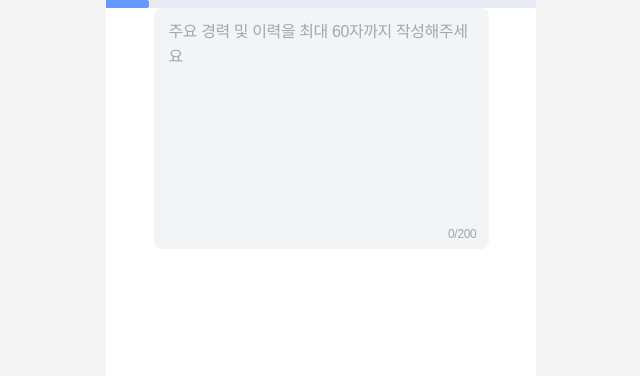
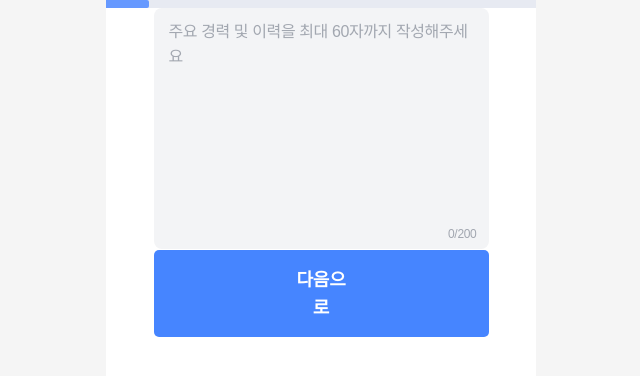
Before and after one commit to TEAM-SEONYAK/SEONYAK_CLIENT, a React (Vite) app: page / in a window 1280 px wide. Shown: the top 376 px of the page, without its empty margins (319-959 px from the left). Built offline with nearby package versions, Linux system fonts and the light colour scheme; a web font is replaced by a local one; what emotion-reset would draw is missing.

Commit message:
feat: 가장 큰 공통버튼 구현

```diff
--- a/src/App.tsx
+++ b/src/App.tsx
@@ -2,6 +2,7 @@ import { Global, ThemeProvider } from '@emotion/react';
 import styled from '@emotion/styled';
 import { useEffect, useState } from 'react';
 
+import { FullBtn } from './components/commons/Button';
 import Input from './components/commons/Input';
 import ProgressBar from './components/commons/ProgressBar';
 import globalStyle from './styles/globalStyle';
@@ -30,6 +31,10 @@ const App = () => {
     };
   }, []);
 
+  const onClickTest = () => {
+    alert('hi');
+  };
+
   return (
     <Wrapper>
       <ThemeProvider theme={theme}>
@@ -42,6 +47,7 @@ const App = () => {
           inputVal={inputVal}
           setInputVal={setInputVal}
         />
+        <FullBtn isActive={true} text="다음으로" onClick={onClickTest} />
       </ThemeProvider>
     </Wrapper>
   );
--- /dev/null
+++ b/src/components/commons/Button.tsx
@@ -0,0 +1,33 @@
+import styled from '@emotion/styled';
+
+// 화면 하단 풀사이즈 버튼
+interface FullBtnPropType {
+  isActive: boolean;
+  text: string;
+  onClick: () => void;
+}
+export const FullBtn = (props: FullBtnPropType) => {
+  const { isActive, text, onClick } = props;
+  return (
+    <FullBtnWrapper type="button" disabled={!isActive} onClick={onClick}>
+      {text}
+    </FullBtnWrapper>
+  );
+};
+
+const FullBtnWrapper = styled.button`
+  width: 33.5rem;
+  padding: 1.55rem 13.65rem;
+  border-radius: 5px;
+
+  background-color: ${({ theme }) => theme.colors.Blue};
+
+  ${({ theme }) => theme.fonts.Head2_SB_18}
+  color: ${({ theme }) => theme.colors.grayScaleWhite};
+
+  &:disabled {
+    background-color: ${({ theme }) => theme.colors.grayScaleMG2};
+
+    cursor: default;
+  }
+`;
```
